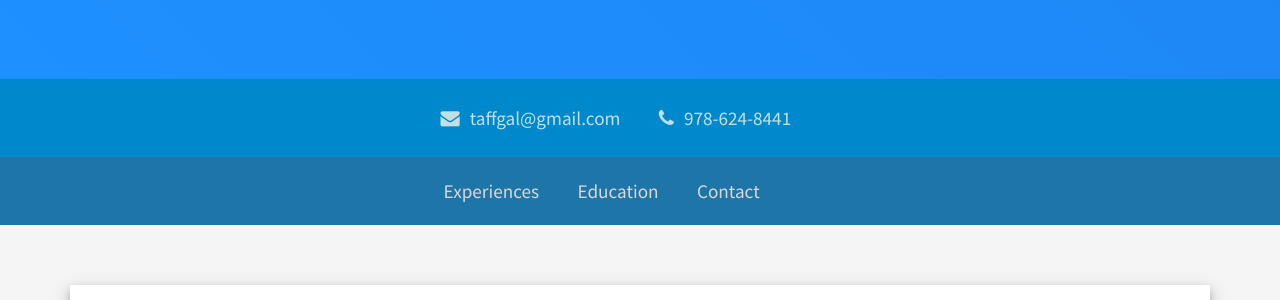
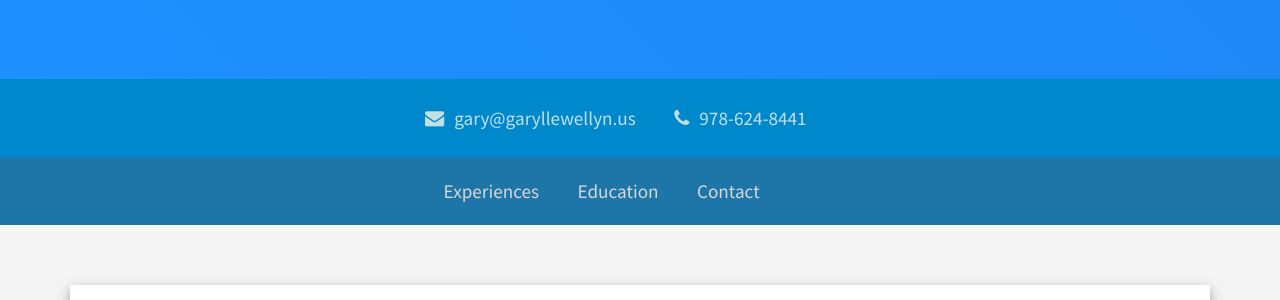
Before and after one commit to taffo73/Resume, a Jekyll site: the page built from index.html, in a window 1280 px wide and 900 px high, scrolled down 554 px. Shown: the part 154-454 px from the top of the window. Built offline with Jekyll 4.4.1, drawn with Linux system fonts in a browser that asks for light colours; a script that is not in the unit is left out.

Commit message:
Update contact-links.yaml

```diff
--- a/_data/contact-links.yaml
+++ b/_data/contact-links.yaml
@@ -1,5 +1,5 @@
-- title: taffgal@gmail.com
-  link: 'mailto: taffgal@gmail.com'
+- title: gary@garyllewellyn.us
+  link: 'mailto: gary@garyllewellyn.us'
   icon-class: "fa fa-envelope"
 
 - title: "978-624-8441"
```
